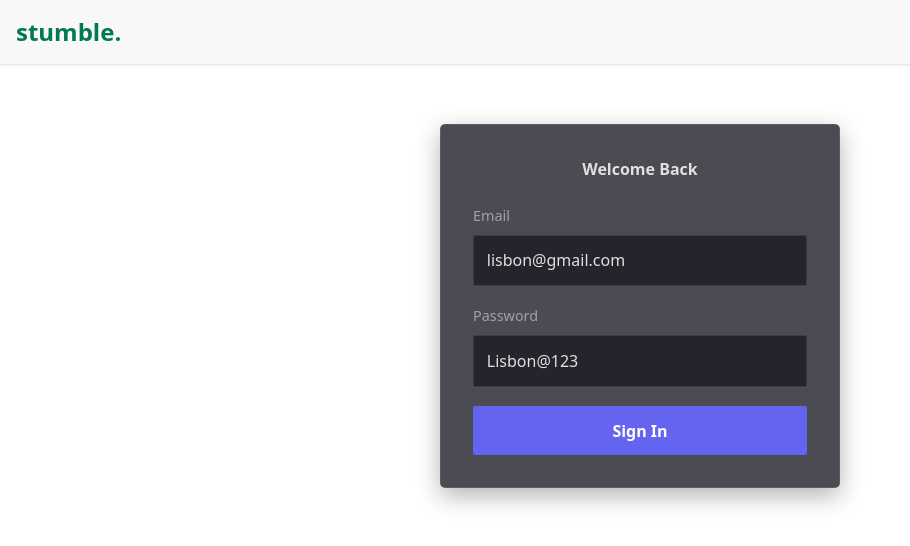
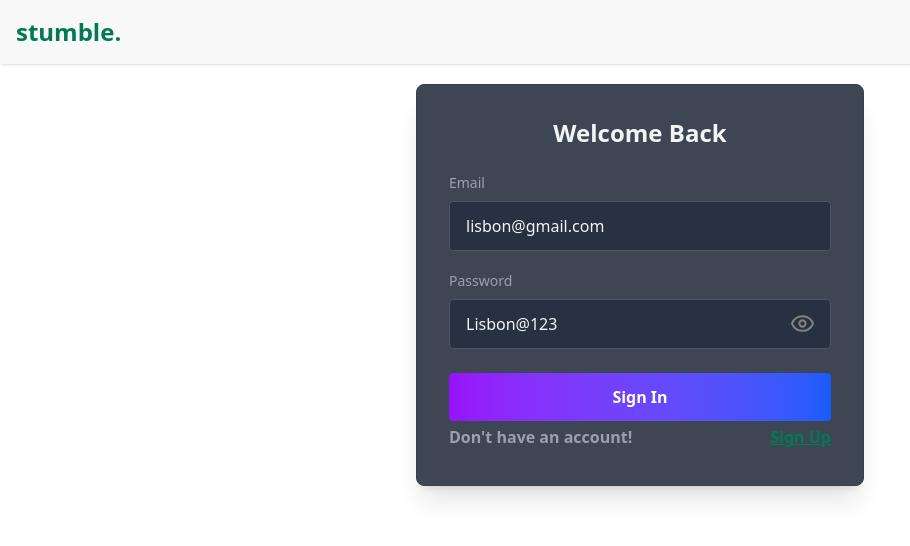
Before and after one commit to Kaushal-0507/tinder-frontend, a React (Vite) app: page /login in a window 1280 px wide. Shown: the top 546 px of the page, without its empty margins (0-910 px from the left). Built offline with nearby package versions, Linux system fonts and the light colour scheme; no server answers.

Commit message:
made sign up functionality

```diff
--- a/package.json
+++ b/package.json
@@ -16,6 +16,7 @@
     "daisyui": "^5.1.9",
     "react": "^19.1.1",
     "react-dom": "^19.1.1",
+    "react-icons": "^5.5.0",
     "react-redux": "^9.2.0",
     "react-router-dom": "^7.8.2",
     "react-toastify": "^11.0.5",
--- a/src/components/Login.jsx
+++ b/src/components/Login.jsx
@@ -5,122 +5,159 @@ import { useDispatch } from "react-redux";
 import { addUser } from "../utils/userSlice";
 import { useNavigate } from "react-router-dom";
 import { toast } from "react-toastify";
+import { LuEyeClosed } from "react-icons/lu";
+import { LuEye } from "react-icons/lu";
 
 const Login = () => {
   const [email, setEmail] = useState("lisbon@gmail.com");
   const [password, setPassword] = useState("Lisbon@123");
+  const [firstName, setFirstName] = useState("");
+  const [lastName, setLastName] = useState("");
   const dispatch = useDispatch();
   const navigate = useNavigate();
+  const [isLogin, setIsLogin] = useState(true);
+  const [isPwdVisible, setIsPwdVisible] = useState(false);
+
+  const toggleLoginPage = () => {
+    setIsLogin(!isLogin);
+  };
+
+  const togglePassword = () => {
+    setIsPwdVisible(!isPwdVisible);
+  };
 
   const handleSubmit = async (e) => {
     try {
       e.preventDefault();
-      const res = await axios.post(
-        BASE_URL + "/login",
-        {
-          email,
-          password,
-        },
-        { withCredentials: true }
-      );
 
+      const url = isLogin ? BASE_URL + "/login" : BASE_URL + "/signup";
+      const data = isLogin
+        ? {
+            email,
+            password,
+          }
+        : {
+            firstName,
+            lastName,
+            email,
+            password,
+          };
+
+      const res = await axios.post(url, data, { withCredentials: true });
+      console.log(res.data);
       dispatch(addUser(res.data));
-      toast("Login Successful!!!", { type: "success" });
+      const message = isLogin
+        ? "Login Successful!!!"
+        : "Sign Up Successful!!! ";
+      toast(message, { type: "success" });
       navigate("/feed");
     } catch (error) {
       toast(error?.response?.data, { type: "error" });
       console.error(error);
     }
   };
+  return (
+    <div className="flex justify-center p-5">
+      <form
+        onSubmit={handleSubmit}
+        className="bg-gray-900/80 backdrop-blur-sm p-8 rounded-lg w-full max-w-md shadow-xl border border-gray-700"
+      >
+        <h2 className={`text-gray-100 text-center mb-6 text-2xl font-semibold`}>
+          {isLogin ? "Welcome Back" : "Welcome"}
+        </h2>
 
-  return (
-    <div style={styles.container}>
-      <form style={styles.form} onSubmit={handleSubmit}>
-        <h2 style={styles.title}>Welcome Back</h2>
+        {!isLogin && (
+          <>
+            <div className="mb-5">
+              <label className="block text-gray-400 mb-2 text-sm font-medium">
+                First Name
+              </label>
+              <input
+                type="text"
+                value={firstName}
+                onChange={(e) => setFirstName(e.target.value)}
+                className="w-full px-4 py-3 rounded bg-gray-800/70 border border-gray-600 text-gray-100 placeholder-gray-500 focus:outline-none focus:ring-2 focus:ring-purple-500 focus:border-transparent transition-colors"
+                placeholder="Enter your first name"
+              />
+            </div>
+            <div className="mb-5">
+              <label className="block text-gray-400 mb-2 text-sm font-medium">
+                Last Name
+              </label>
+              <input
+                type="text"
+                value={lastName}
+                onChange={(e) => setLastName(e.target.value)}
+                className="w-full px-4 py-3 rounded bg-gray-800/70 border border-gray-600 text-gray-100 placeholder-gray-500 focus:outline-none focus:ring-2 focus:ring-purple-500 focus:border-transparent transition-colors"
+                placeholder="Enter your last name"
+              />
+            </div>
+          </>
+        )}
 
-        <div style={styles.inputGroup}>
-          <label style={styles.label}>Email</label>
+        <div className="mb-5">
+          <label className="block text-gray-400 mb-2 text-sm font-medium">
+            Email
+          </label>
           <input
             type="email"
             value={email}
             onChange={(e) => setEmail(e.target.value)}
-            style={styles.input}
+            className="w-full px-4 py-3 rounded bg-gray-800/70 border border-gray-600 text-gray-100 placeholder-gray-500 focus:outline-none focus:ring-2 focus:ring-purple-500 focus:border-transparent transition-colors"
             placeholder="Enter your email"
           />
         </div>
 
-        <div style={styles.inputGroup}>
-          <label style={styles.label}>Password</label>
+        <div className="mb-6 relative">
+          <label className="block text-gray-400 mb-2 text-sm font-medium">
+            Password
+          </label>
           <input
-            type="text"
+            type={isPwdVisible ? "password" : "text"}
             value={password}
             onChange={(e) => setPassword(e.target.value)}
-            style={styles.input}
+            className="w-full px-4 py-3  rounded bg-gray-800/70 border border-gray-600 text-gray-100 placeholder-gray-500 focus:outline-none focus:ring-2 focus:ring-purple-500 focus:border-transparent transition-colors"
             placeholder="Enter your password"
           />
+          {isPwdVisible ? (
+            <LuEyeClosed
+              color="gray"
+              size={25}
+              className="absolute top-10 right-4"
+              onClick={togglePassword}
+            />
+          ) : (
+            <LuEye
+              color="gray"
+              size={25}
+              className="absolute top-10 right-4"
+              onClick={togglePassword}
+            />
+          )}
         </div>
 
-        <button type="submit" style={styles.button} onClick={handleSubmit}>
-          Sign In
+        <button
+          type="submit"
+          className="w-full bg-gradient-to-r from-purple-600 to-blue-600 text-white py-3 px-4 rounded font-semibold hover:from-purple-700 hover:to-blue-700 transition-colors duration-200 focus:outline-none focus:ring-2 focus:ring-purple-500 focus:ring-offset-2 focus:ring-offset-gray-900"
+          onClick={handleSubmit}
+        >
+          {isLogin ? "Sign In" : "Sign Up"}
         </button>
+        <div className="flex justify-between my-1">
+          <p className="text-gray-400 font-semibold">
+            {isLogin ? "Don't have an account!" : "Already account exist!"}
+          </p>
+
+          <p
+            onClick={toggleLoginPage}
+            className="font-extrabold text-emerald-700 cursor-pointer underline"
+          >
+            {isLogin ? "Sign Up" : "Login"}
+          </p>
+        </div>
       </form>
     </div>
   );
 };
 
-const styles = {
-  container: {
-    display: "flex",
-    justifyContent: "center",
-    marginTop: "40px",
-    padding: "20px",
-  },
-  form: {
-    backgroundColor: "rgba(30, 30, 40, 0.8)",
-    padding: "2rem",
-    borderRadius: "5px",
-    width: "100%",
-    maxWidth: "400px",
-    boxShadow: "0 8px 24px rgba(0, 0, 0, 0.3)",
-    border: "1px solid rgba(255, 255, 255, 0.1)",
-  },
-  title: {
-    color: "#e0e0e0",
-    textAlign: "center",
-    marginBottom: "1.5rem",
-    fontWeight: "600",
-  },
-  inputGroup: {
-    marginBottom: "1.2rem",
-  },
-  label: {
-    display: "block",
-    color: "#a0a0b0",
-    marginBottom: "0.5rem",
-    fontSize: "0.9rem",
-  },
-  input: {
-    width: "100%",
-    padding: "0.8rem",
-    borderRadius: "2px",
-    border: "1px solid rgba(255, 255, 255, 0.1)",
-    backgroundColor: "rgba(20, 20, 30, 0.7)",
-    color: "#e0e0e0",
-    fontSize: "1rem",
-    boxSizing: "border-box",
-  },
-  button: {
-    width: "100%",
-    padding: "0.8rem",
-    backgroundColor: "#6464f0",
-    color: "white",
-    border: "none",
-    borderRadius: "2px",
-    fontSize: "1rem",
-    fontWeight: "600",
-    cursor: "pointer",
-    transition: "background-color 0.2s",
-  },
-};
-
 export default Login;
--- a/src/components/Navbar.jsx
+++ b/src/components/Navbar.jsx
@@ -3,7 +3,7 @@ import React from "react";
 import { useDispatch, useSelector } from "react-redux";
 import { Link, useNavigate } from "react-router-dom";
 import { removeUser } from "../utils/userSlice";
-import { BASE_URL } from "../utils/constant";
+import { BASE_URL, DEFAULT_USER_IMG } from "../utils/constant";
 import { toast } from "react-toastify";
 import { removeUserFeed } from "../utils/feedSlice";
 
@@ -27,6 +27,7 @@ const Navbar = () => {
       console.error(error.message);
     }
   };
+
   return (
     <>
       <div className="navbar bg-base-200 shadow-sm px-4">
@@ -51,7 +52,14 @@ const Navbar = () => {
                 className="btn btn-ghost btn-circle avatar"
               >
                 <div className="w-10 rounded-full border-2">
-                  <img alt="User profile" src={user?.photos[0]} />
+                  <img
+                    alt="User profile"
+                    src={
+                      user?.photos.length > 0
+                        ? user.photos[0]
+                        : DEFAULT_USER_IMG
+                    }
+                  />
                 </div>
               </div>
 
--- a/src/components/UserCard.jsx
+++ b/src/components/UserCard.jsx
@@ -1,4 +1,5 @@
 import React from "react";
+import { DEFAULT_USER_IMG } from "../utils/constant";
 
 const UserCard = ({ user }) => {
   const { firstName, lastName, age, about, hobbies, photoUrl, photos } = user;
@@ -7,7 +8,7 @@ const UserCard = ({ user }) => {
       {/* User Photo */}
       <div className="relative h-[500px] overflow-hidden">
         <img
-          src={photos?.[0] || photoUrl}
+          src={photos?.[0] || photoUrl || DEFAULT_USER_IMG}
           alt={firstName}
           className="w-full h-full object-cover"
         />
--- a/src/utils/constant.jsx
+++ b/src/utils/constant.jsx
@@ -1 +1,3 @@
 export const BASE_URL = "http://localhost:7000";
+export const DEFAULT_USER_IMG =
+  "https://tse4.mm.bing.net/th/id/OIP.TctatNGs7RN-Dfc3NZf91AAAAA?pid=Api&P=0&h=180";
```
Also changed, not shown: 1 other file (tests, documents, lock files or other folders).
